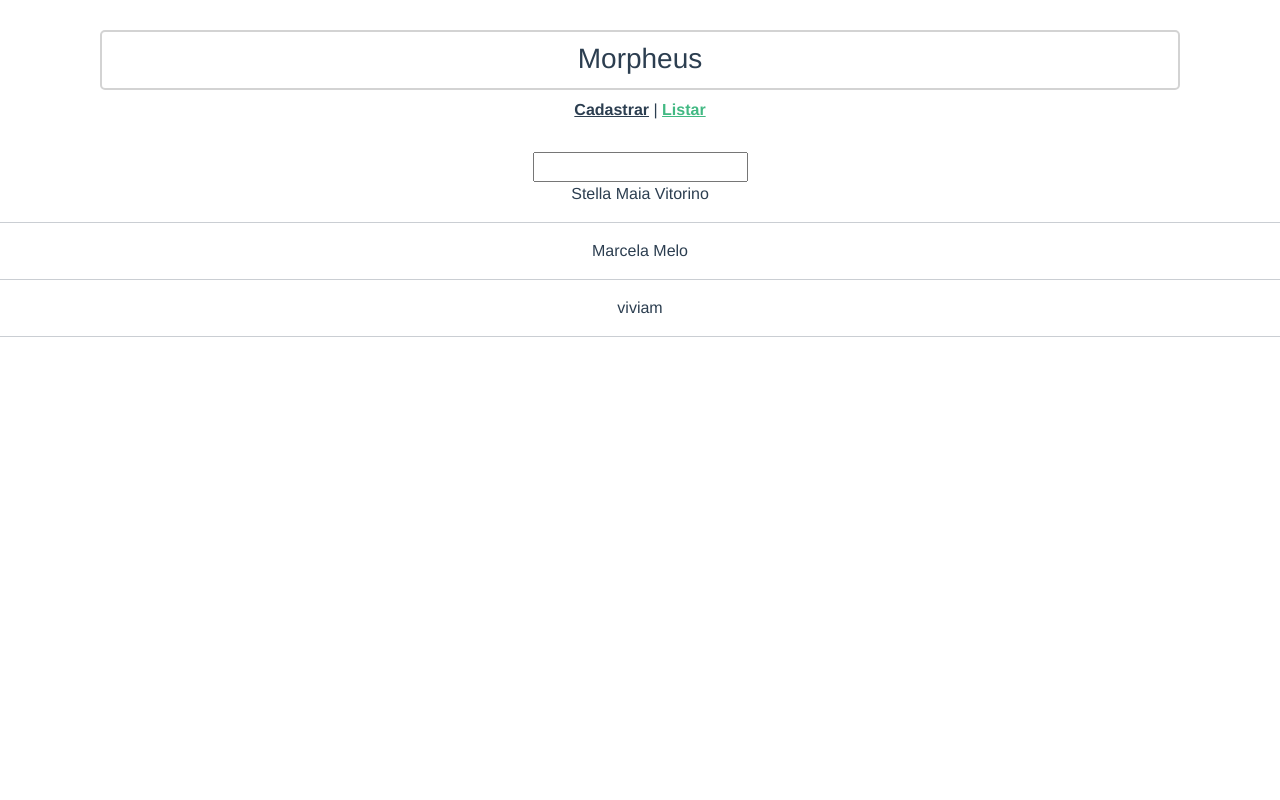
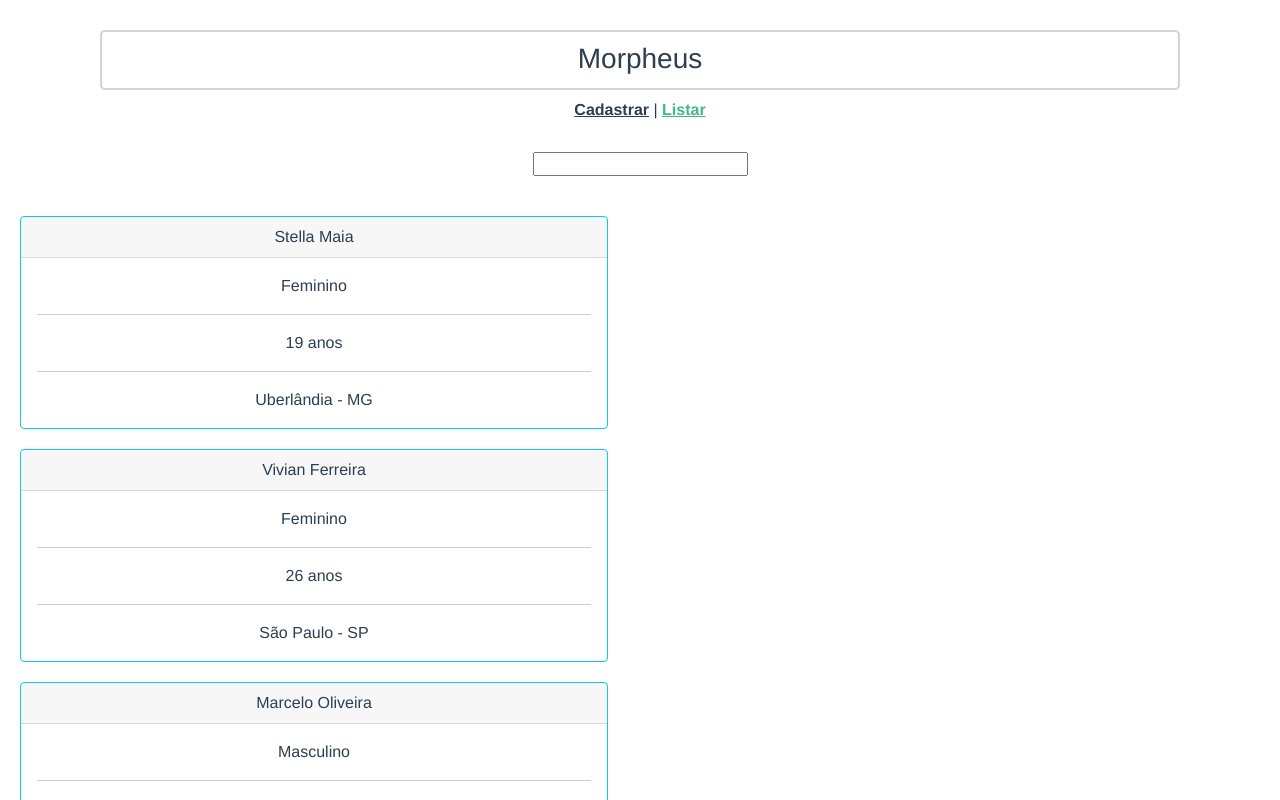
Before and after one commit to stellamaia/teste-front-morpheus, a Vue app: page /listarUsuarios in a window 1280 px wide. Shown: the top 800 px of the page. Built offline with nearby package versions, Linux system fonts and the light colour scheme; data requests are answered from the project's data file; the HTML template or start-up script is replaced by a standard one.

Commit message:
Alterações

```diff
--- a/db.json
+++ b/db.json
@@ -2,19 +2,32 @@
   "usuarios": [
     {
       "id": 1,
-      "name": "Stella Maia Vitorino",
-      "gender": "Feminino"
+      "name": "Stella Maia ",
+      "gender": "Feminino",
+      "age": 19,
+      "city": " Uberlândia - MG"
     },
     {
       "id": 2,
-      "name": "Marcela Melo",
-      "gender": "Feminino"
+      "name": "Vivian Ferreira",
+      "gender": "Feminino",
+      "age": 26,
+      "city": " São Paulo - SP"
     },
     {
-      "name": "viviam",
-      "id": 3
+      "id": 3,
+      "name": "Marcelo Oliveira ",
+      "gender": "Masculino",
+      "age": 34,
+      "city": "Santa Catarina - SC"
+    },
+    {
+      "name": "vivian",
+      "id": 4
+    },
+    {
+      "name": "vitoria",
+      "id": 5
     }
-
-
   ]
 }
--- a/package.json
+++ b/package.json
@@ -10,6 +10,8 @@
   "dependencies": {
     "@vuelidate/core": "^2.0.0-alpha.32",
     "@vuelidate/validators": "^2.0.0-alpha.25",
+    "bootstrap": "^5.1.3",
+    "bootstrap-vue": "^2.21.2",
     "core-js": "^3.6.5",
     "vue": "^2.6.14",
     "vue-router": "^3.5.3"
--- a/src/views/CadastrarUsuario.vue
+++ b/src/views/CadastrarUsuario.vue
@@ -2,8 +2,10 @@
   <div id="app">
     <input type="text" v-model="usuarioName" @keyup.enter="addUsuario" />
     <div v-for="ultimoUsuario of ultimosUsuarios" :key="ultimoUsuario.id">
+
       {{ ultimoUsuario.name }}
       <hr />
+
     </div>
   </div>
 </template>
--- a/src/views/ListarUsuario.vue
+++ b/src/views/ListarUsuario.vue
@@ -1,12 +1,22 @@
 <template>
-  <ul>
-    <input v-model="searchTerm" type="text" />
-    <li v-for="usuario of usuariosFiltrados" :key="usuario.id">
-      <span>{{ usuario.name }} </span>
+  <div>
+    <input class="search" v-model="searchTerm" type="text" />
+    <b-row >
 
-      <hr />
-    </li>
-  </ul>
+        <b-col sm="12" lg="6">
+          <b-card  v-for="usuario of usuariosFiltrados" :key="usuario.id" border-variant="info" align="center" :header="usuario.name">
+            <b-card-text class="card-usuario">
+              <span> {{ usuario.gender }}</span><br />
+              <hr />
+              <span> {{ usuario.age }} anos </span><br />
+              <hr />
+              <span> {{ usuario.city }} </span> <br />
+            </b-card-text>
+          </b-card>
+        </b-col>
+
+    </b-row>
+</div>
 </template>
 
 <script>
@@ -39,6 +49,9 @@ export default {
 </script>
 
 <style scoped>
+* {
+  height: 100%;
+}
 ul {
   margin: 0px;
   padding: 0px;
@@ -46,4 +59,11 @@ ul {
 li {
   list-style: none;
 }
+
+.search {
+  margin-bottom: 20px;
+}
+.border-info {
+  margin: 20px;
+}
 </style>
```
Also changed, not shown: src/App.vue (+3 -8 lines), src/img/morpheus-logo.JPG (added), 1 other file (tests, documents, lock files or other folders).
